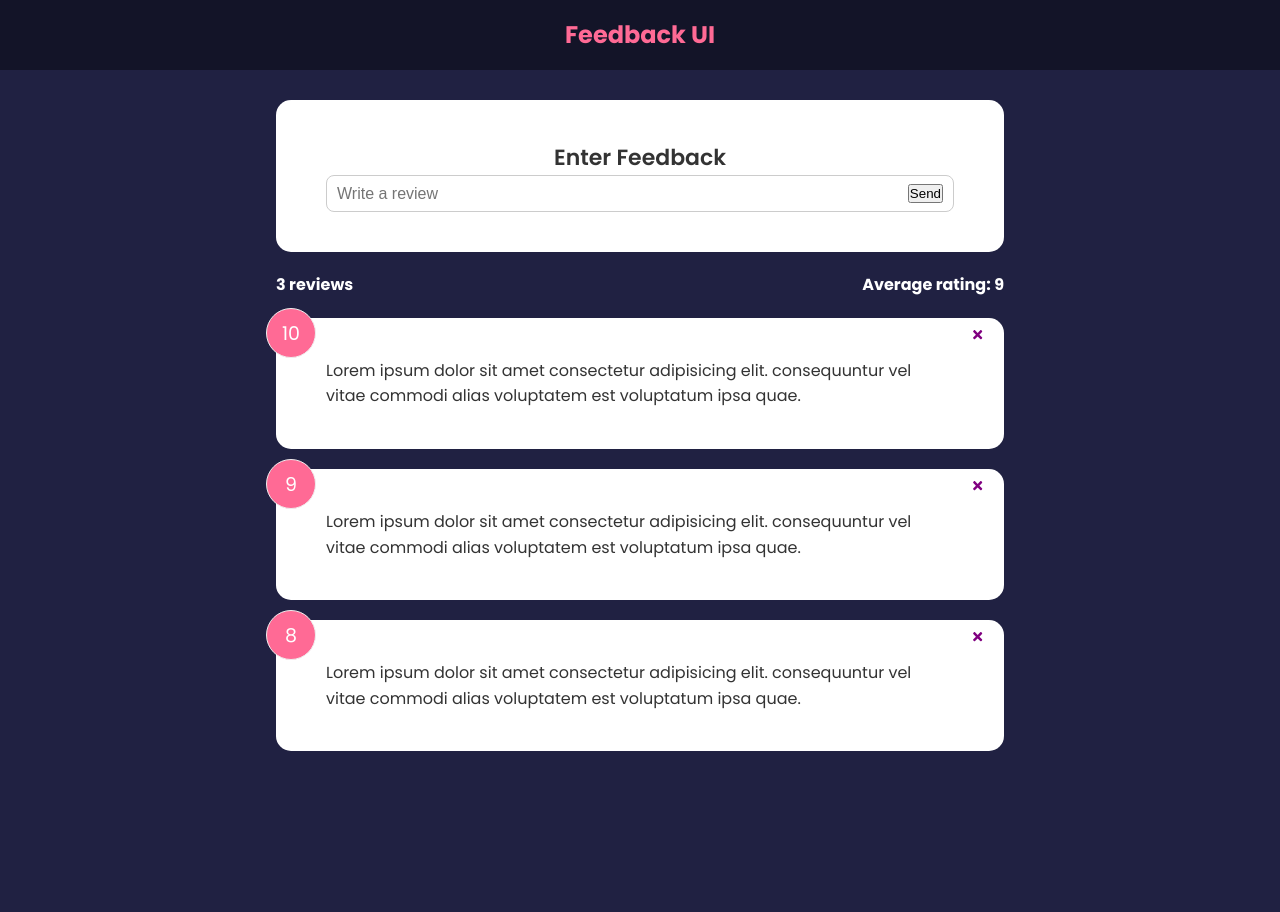
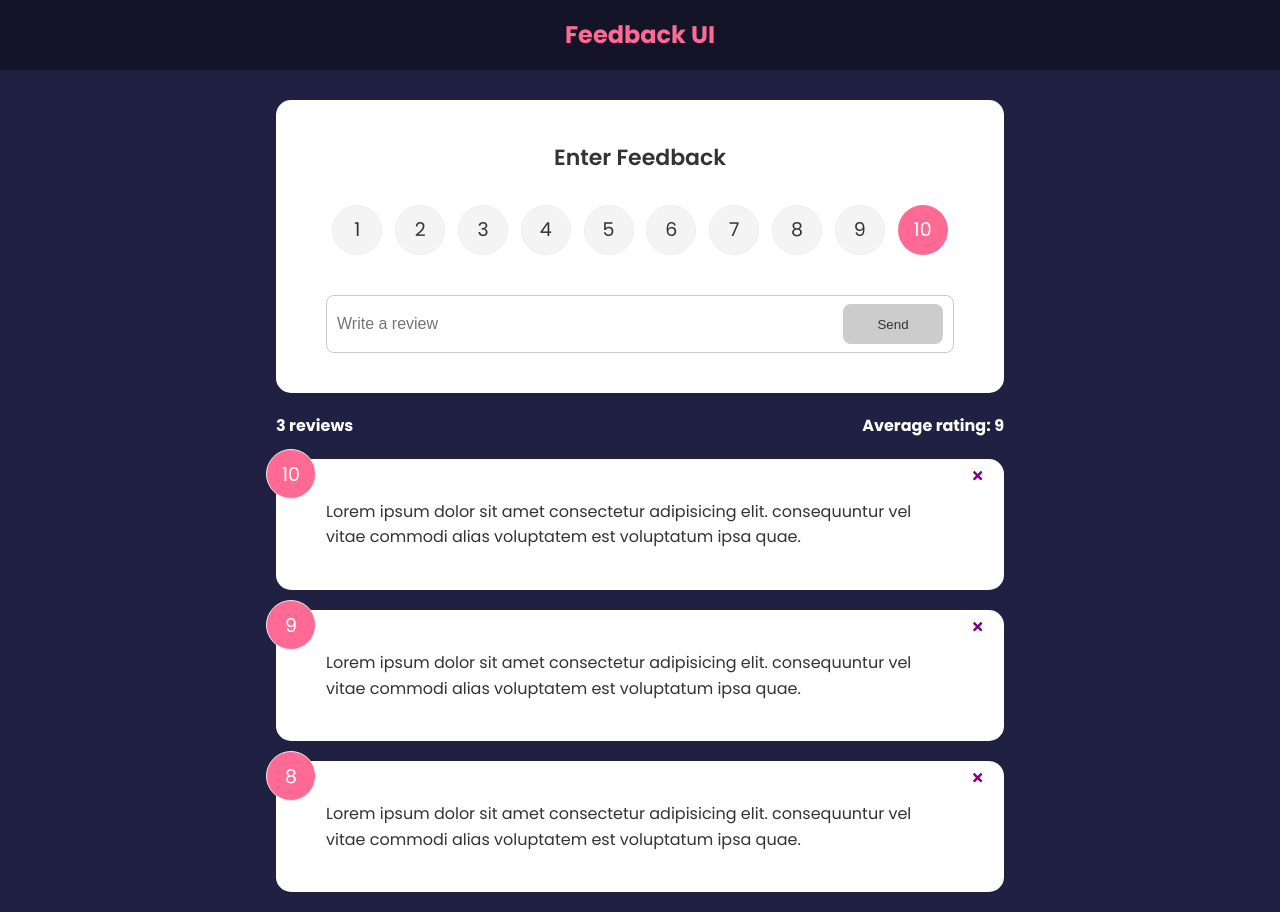
Before and after one commit to gmilic/react-traversy-feedback-app, a React (Create React App) app: page / in a window 1280 px wide. Before the commit the page ends 800 px from the top, so only its background shows below. Built offline with nearby package versions, Linux system fonts and the light colour scheme.

Commit message:
Lesson 24

```diff
--- a/package.json
+++ b/package.json
@@ -6,10 +6,12 @@
     "@testing-library/jest-dom": "^5.16.4",
     "@testing-library/react": "^13.2.0",
     "@testing-library/user-event": "^13.5.0",
+    "framer-motion": "^4.1.17",
     "react": "^18.1.0",
     "react-dom": "^18.1.0",
     "react-icons": "^4.3.1",
     "react-scripts": "5.0.1",
+    "uuid": "^8.3.2",
     "web-vitals": "^2.1.4"
   },
   "scripts": {
--- a/src/App.js
+++ b/src/App.js
@@ -1,4 +1,5 @@
 import { useState } from 'react'
+import { v4 as uuidv4 } from 'uuid'
 import Header from './components/Header'
 import FeedbackList from './components/FeedbackList'
 import FeedbackStats from './components/FeedbackStats'
@@ -7,6 +8,11 @@
 
 function App() {
   const [feedback, setFeedback] = useState(FeedbackData)
+
+  const addFeedback = (newFeedback) => {
+    newFeedback.id = uuidv4()
+    setFeedback([newFeedback, ...feedback])
+  }
 
   const deleteFeedback = (id) => {
     if (window.confirm('Are you sure?')) {
@@ -22,7 +28,7 @@
     <>
       <Header />
       <div className="container">
-        <FeedbackForm />
+        <FeedbackForm handleAdd={addFeedback} />
         <FeedbackStats feedback={feedback} />
         <FeedbackList feedback={feedback} handleDelete={deleteFeedback} />
       </div>
--- a/src/components/FeedbackForm.jsx
+++ b/src/components/FeedbackForm.jsx
@@ -1,18 +1,47 @@
 import { useState } from 'react'
 import Card from './shared/Card'
+import Button from './shared/Button'
+import RatingSelect from './RatingSelect'
 
-function FeedbackForm() {
+function FeedbackForm({ handleAdd }) {
   const [text, setText] = useState('')
+  const [rating, setRating] = useState(10)
+  const [btnDisabled, setBtnDisabeld] = useState(true)
+  const [message, setMessage] = useState('')
 
   const handleTextChange = (e) => {
+    if (text === '') {
+      setBtnDisabeld(true)
+      setMessage(null)
+    } else if (text !== '' && text.trim().length <= 10) {
+      setBtnDisabeld(true)
+      setMessage('Minimum is 10 characters')
+    } else {
+      setMessage(null)
+      setBtnDisabeld(false)
+    }
+
     setText(e.target.value)
+  }
+
+  const handleSubmit = (e) => {
+    e.preventDefault()
+    if (text.trim().length > 10) {
+      const newFeedback = {
+        text,
+        rating
+      }
+
+      handleAdd(newFeedback)
+      setText('')
+    }
   }
 
   return (
     <Card>
-      <form>
+      <form onSubmit={handleSubmit}>
         <h2>Enter Feedback</h2>
-        {/* reating select component */}
+        <RatingSelect select={(rating) => setRating(rating)} />
         <div className="input-group">
           <input
             onChange={handleTextChange}
@@ -20,8 +49,11 @@
             placeholder="Write a review"
             value={text}
           />
-          <button type="submit">Send</button>
+          <Button type="submit" version="primary" isDisabled={btnDisabled}>
+            Send
+          </Button>
         </div>
+        {message && <div className="message">{message}</div>}
       </form>
     </Card>
   )
--- a/src/components/FeedbackList.jsx
+++ b/src/components/FeedbackList.jsx
@@ -1,3 +1,4 @@
+import { motion, AnimatePresence } from 'framer-motion'
 import PropTypes from 'prop-types'
 import FeedbackItem from './FeedbackItem'
 
@@ -6,11 +7,32 @@
     return <p>No Feedback yet!</p>
   }
 
+  // return (
+  //   <div className="feedback-list">
+  //     {feedback.map((item) => (
+  //       <FeedbackItem key={item.id} item={item} handleDelete={handleDelete} />
+  //     ))}
+  //   </div>
+  // )
+
   return (
     <div className="feedback-list">
-      {feedback.map((item) => (
-        <FeedbackItem key={item.id} item={item} handleDelete={handleDelete} />
-      ))}
+      <AnimatePresence>
+        {feedback.map((item) => (
+          <motion.div
+            key={item.id}
+            initial={{ opacity: 0 }}
+            animate={{ opacity: 1 }}
+            exit={{ opacity: 0 }}
+          >
+            <FeedbackItem
+              key={item.id}
+              item={item}
+              handleDelete={handleDelete}
+            />
+          </motion.div>
+        ))}
+      </AnimatePresence>
     </div>
   )
 }
@@ -18,7 +40,7 @@
 FeedbackList.propTypes = {
   feedback: PropTypes.arrayOf(
     PropTypes.shape({
-      id: PropTypes.number.isRequired,
+      id: PropTypes.string.isRequired,
       text: PropTypes.string.isRequired,
       rating: PropTypes.number.isRequired
     })
--- /dev/null
+++ b/src/components/RatingSelect.jsx
@@ -0,0 +1,31 @@
+import { useState } from 'react'
+
+function RatingSelect({ select }) {
+  const [selected, setSelected] = useState(10)
+
+  const handleChange = (e) => {
+    // select(+e.currentTarget.value)
+    setSelected(+e.currentTarget.value)
+    select(+e.currentTarget.value)
+  }
+
+  return (
+    <ul className="rating">
+      {Array.from({ length: 10 }, (_, i) => (
+        <li key={`rating-${i + 1}`}>
+          <input
+            type="radio"
+            id={`num${i + 1}`}
+            name="rating"
+            value={i + 1}
+            onChange={handleChange}
+            checked={selected === i + 1}
+          />
+          <label htmlFor={`num${i + 1}`}>{i + 1}</label>
+        </li>
+      ))}
+    </ul>
+  )
+}
+
+export default RatingSelect
--- /dev/null
+++ b/src/components/shared/Button.jsx
@@ -0,0 +1,24 @@
+import PropTypes from 'prop-types'
+
+function Button({ children, version, type, isDisabled }) {
+  return (
+    <button type={type} disabled={isDisabled} className={`btn btn-${version}`}>
+      {children}
+    </button>
+  )
+}
+
+Button.defaultProps = {
+  version: 'primary',
+  type: 'button',
+  isDisabled: false
+}
+
+Button.propTypes = {
+  children: PropTypes.node.isRequired,
+  version: PropTypes.string,
+  type: PropTypes.string,
+  isDisabled: PropTypes.bool
+}
+
+export default Button
--- a/src/data/FedbackData.js
+++ b/src/data/FedbackData.js
@@ -1,16 +1,16 @@
 const FeedbackData = [
   {
-    id: 1,
+    id: '1',
     rating: 10,
     text: 'Lorem ipsum dolor sit amet consectetur adipisicing elit. consequuntur vel vitae commodi alias voluptatem est voluptatum ipsa quae.'
   },
   {
-    id: 2,
+    id: '2',
     rating: 9,
     text: 'Lorem ipsum dolor sit amet consectetur adipisicing elit. consequuntur vel vitae commodi alias voluptatem est voluptatum ipsa quae.'
   },
   {
-    id: 3,
+    id: '3',
     rating: 8,
     text: 'Lorem ipsum dolor sit amet consectetur adipisicing elit. consequuntur vel vitae commodi alias voluptatem est voluptatum ipsa quae.'
   }
```
Also changed, not shown: 1 other file (tests, documents, lock files or other folders).
